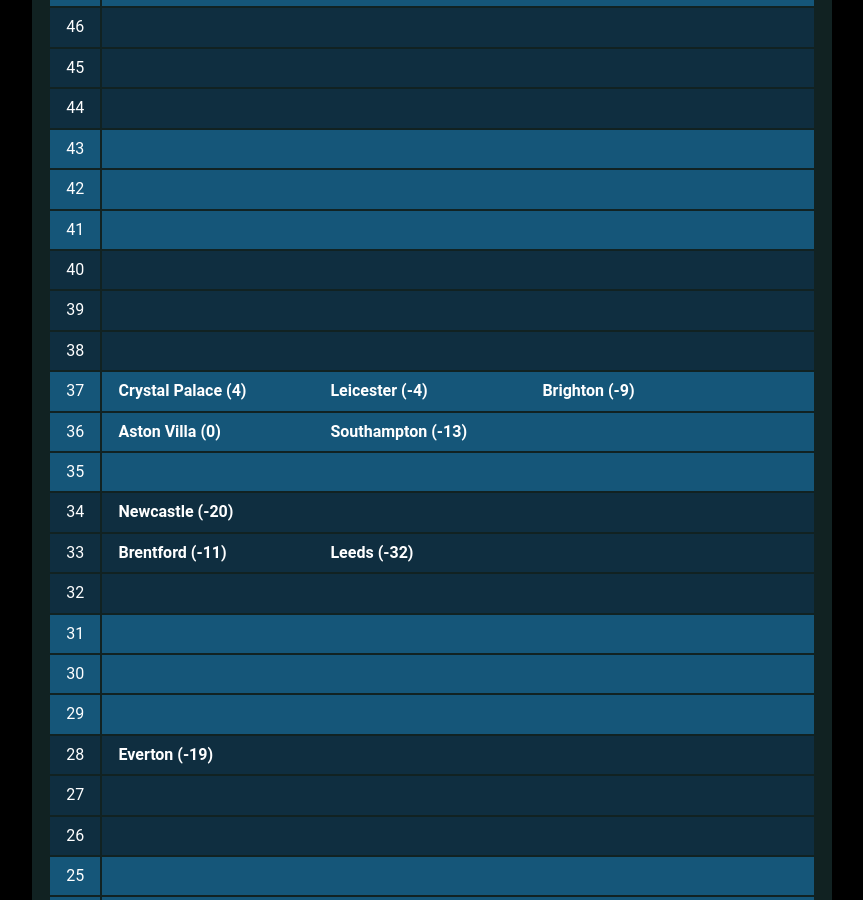
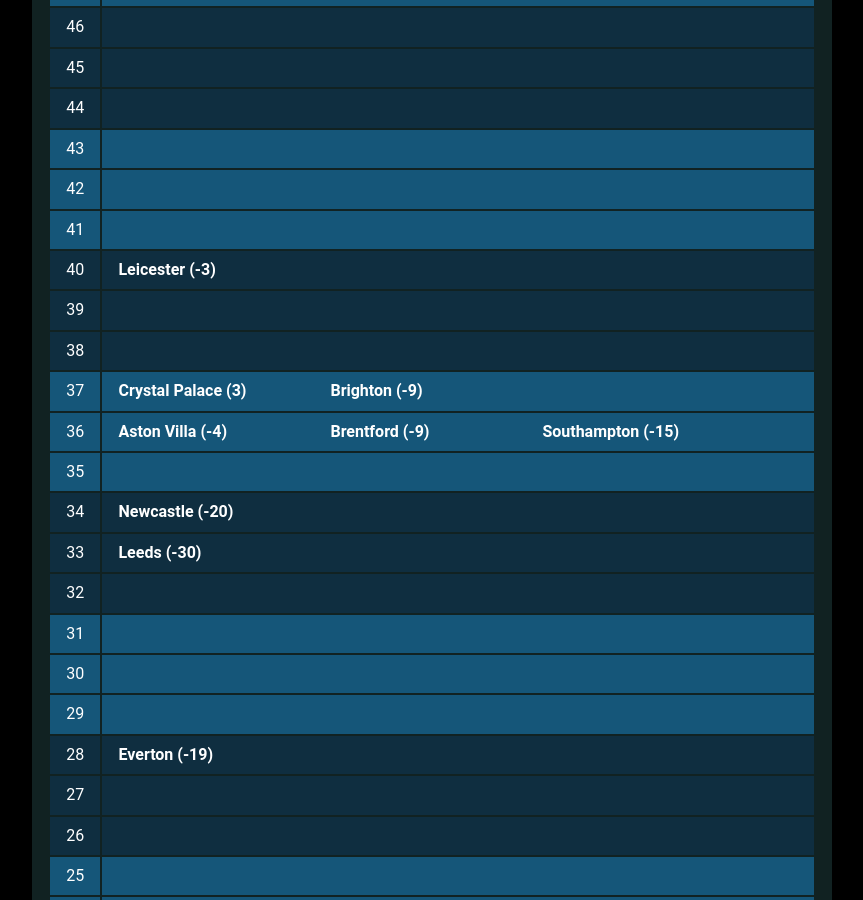
Before and after one commit to muru/muru.github.io, a Jekyll site: the page built from resources.md, in a window 1280 px wide and 900 px high, scrolled down 2568 px. Shown: the whole window, without its empty margins (208-1071 px from the left). Built offline with Jekyll 4.4.1, drawn with Linux system fonts in a browser that asks for light colours; some web fonts are replaced; some of the changed text lies outside the part shown.

Commit message:
updated cann-table: Mon 11 Apr 00:04:19 JST 2022

```diff
--- a/cann-table.html
+++ b/cann-table.html
@@ -60,7 +60,7 @@
 	<tr class="cann-row-2">
 		<td class="cann-point"> 62 </td>
 		<td class="cann-clubs">
-			<span class="club-name"> Chelsea (39) </span>
+			<span class="club-name"> Chelsea (41) </span>
 		</td>
  	</tr>
 	<tr class="cann-row-1">
@@ -86,6 +86,7 @@
 	<tr class="cann-row-2">
 		<td class="cann-point"> 57 </td>
 		<td class="cann-clubs">
+			<span class="club-name"> Tottenham (19) </span>
 		</td>
  	</tr>
 	<tr class="cann-row-2">
@@ -101,7 +102,6 @@
 	<tr class="cann-row-1">
 		<td class="cann-point"> 54 </td>
 		<td class="cann-clubs">
-			<span class="club-name"> Tottenham (15) </span>
 			<span class="club-name"> Arsenal (9) </span>
 		</td>
  	</tr>
@@ -118,7 +118,7 @@
 	<tr class="cann-row-2">
 		<td class="cann-point"> 51 </td>
 		<td class="cann-clubs">
-			<span class="club-name"> West Ham (11) </span>
+			<span class="club-name"> West Ham (9) </span>
 			<span class="club-name"> Man Utd (7) </span>
 		</td>
  	</tr>
@@ -176,6 +176,7 @@
 	<tr class="cann-row-2">
 		<td class="cann-point"> 40 </td>
 		<td class="cann-clubs">
+			<span class="club-name"> Leicester (-3) </span>
 		</td>
  	</tr>
 	<tr class="cann-row-2">
@@ -191,16 +192,16 @@
 	<tr class="cann-row-1">
 		<td class="cann-point"> 37 </td>
 		<td class="cann-clubs">
-			<span class="club-name"> Crystal Palace (4) </span>
-			<span class="club-name"> Leicester (-4) </span>
+			<span class="club-name"> Crystal Palace (3) </span>
 			<span class="club-name"> Brighton (-9) </span>
 		</td>
  	</tr>
 	<tr class="cann-row-1">
 		<td class="cann-point"> 36 </td>
 		<td class="cann-clubs">
-			<span class="club-name"> Aston Villa (0) </span>
-			<span class="club-name"> Southampton (-13) </span>
+			<span class="club-name"> Aston Villa (-4) </span>
+			<span class="club-name"> Brentford (-9) </span>
+			<span class="club-name"> Southampton (-15) </span>
 		</td>
  	</tr>
 	<tr class="cann-row-1">
@@ -217,8 +218,7 @@
 	<tr class="cann-row-2">
 		<td class="cann-point"> 33 </td>
 		<td class="cann-clubs">
-			<span class="club-name"> Brentford (-11) </span>
-			<span class="club-name"> Leeds (-32) </span>
+			<span class="club-name"> Leeds (-30) </span>
 		</td>
  	</tr>
 	<tr class="cann-row-2">
@@ -265,7 +265,7 @@
 	<tr class="cann-row-1">
 		<td class="cann-point"> 24 </td>
 		<td class="cann-clubs">
-			<span class="club-name"> Burnley (-17) </span>
+			<span class="club-name"> Burnley (-19) </span>
 		</td>
  	</tr>
 	<tr class="cann-row-1">
@@ -276,29 +276,14 @@
 	<tr class="cann-row-2">
 		<td class="cann-point"> 22 </td>
 		<td class="cann-clubs">
-			<span class="club-name"> Watford (-29) </span>
+			<span class="club-name"> Watford (-31) </span>
 		</td>
  	</tr>
 	<tr class="cann-row-2">
 		<td class="cann-point"> 21 </td>
 		<td class="cann-clubs">
-		</td>
- 	</tr>
-	<tr class="cann-row-2">
-		<td class="cann-point"> 20 </td>
-		<td class="cann-clubs">
-		</td>
- 	</tr>
-	<tr class="cann-row-1">
-		<td class="cann-point"> 19 </td>
-		<td class="cann-clubs">
-		</td>
- 	</tr>
-	<tr class="cann-row-1">
-		<td class="cann-point"> 18 </td>
-		<td class="cann-clubs">
-			<span class="club-name"> Norwich (-45) </span>
+			<span class="club-name"> Norwich (-43) </span>
 		</td>
  	</tr>
 </table>
-<span id="cann-gen-note"> Generated on  Sunday, 10 April 2022 at 00:02 JST. </span>
+<span id="cann-gen-note"> Generated on  Monday, 11 April 2022 at 00:04 JST. </span>
```
